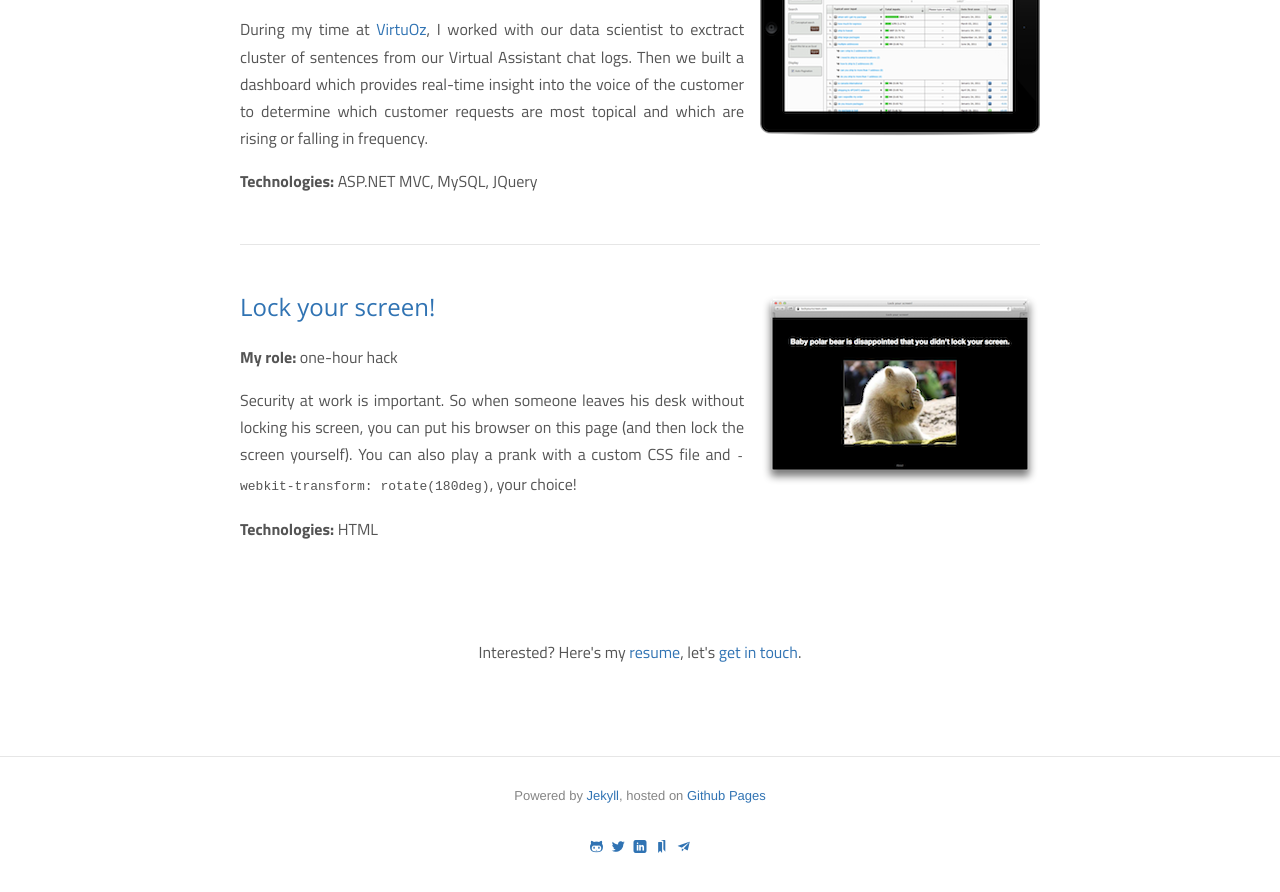
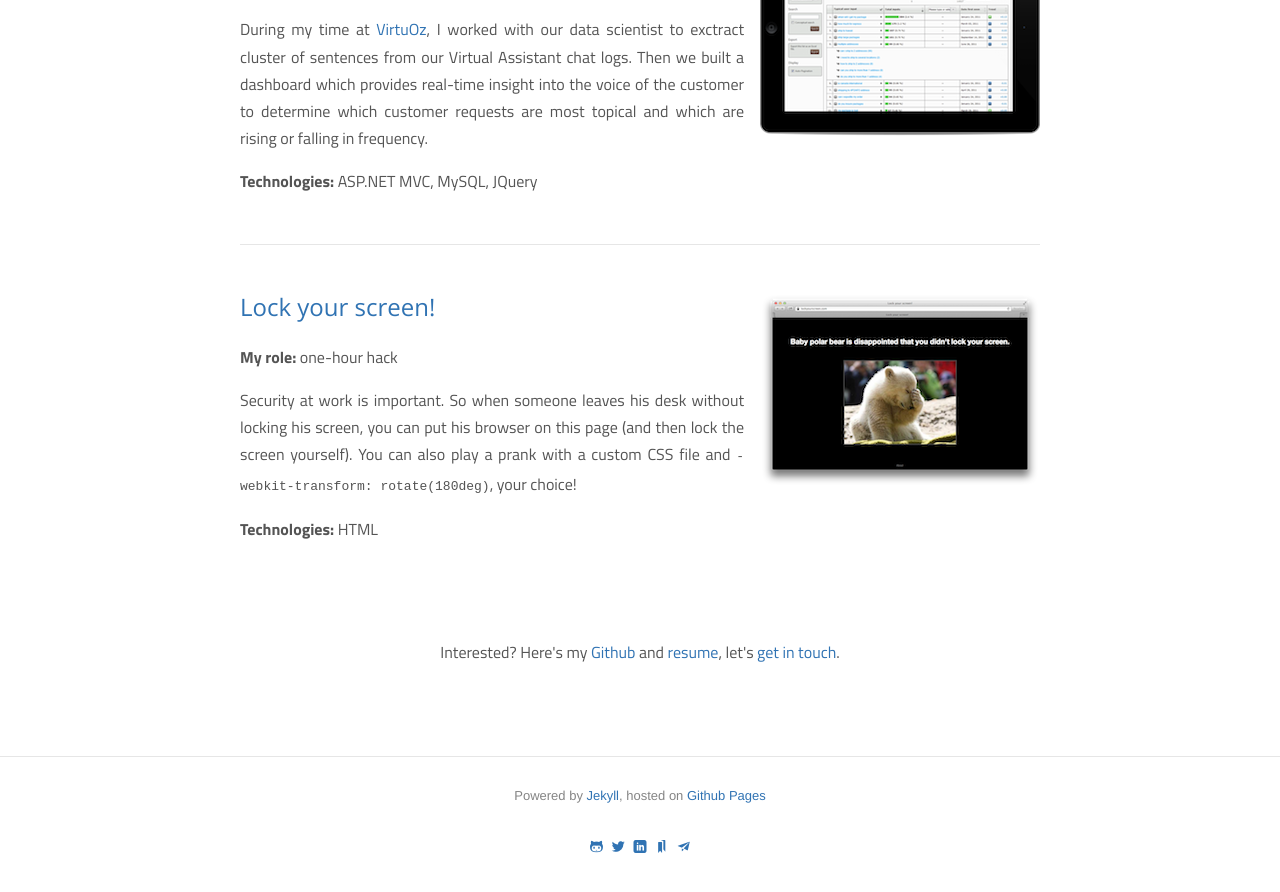
Before and after one commit to ssaunier/ssaunier.github.io, a Jekyll site: the page built from portfolio/index.html, in a window 1280 px wide and 900 px high, scrolled down 2412 px. Shown: the top 892 px of the window. Built offline with Jekyll 4.4.1, drawn with Linux system fonts in a browser that asks for light colours.

Commit message:
Add github to end of portfolio

```diff
--- a/portfolio/index.html
+++ b/portfolio/index.html
@@ -212,6 +212,6 @@ category: portfolio
 </section>
 
 <div class="fancy center convinced">
-  Interested? Here's my <a href="https://github.com/ssaunier/resume/raw/master/resume.pdf">resume</a>,
+  Interested? Here's my <a href="https://github.com/ssaunier">Github</a> and <a href="https://github.com/ssaunier/resume/raw/master/resume.pdf">resume</a>,
   let's <a href="mailto:seb+portfoliobottom@saunier.me?subject=Let's work together!">get in touch</a>.
 </div>
```
